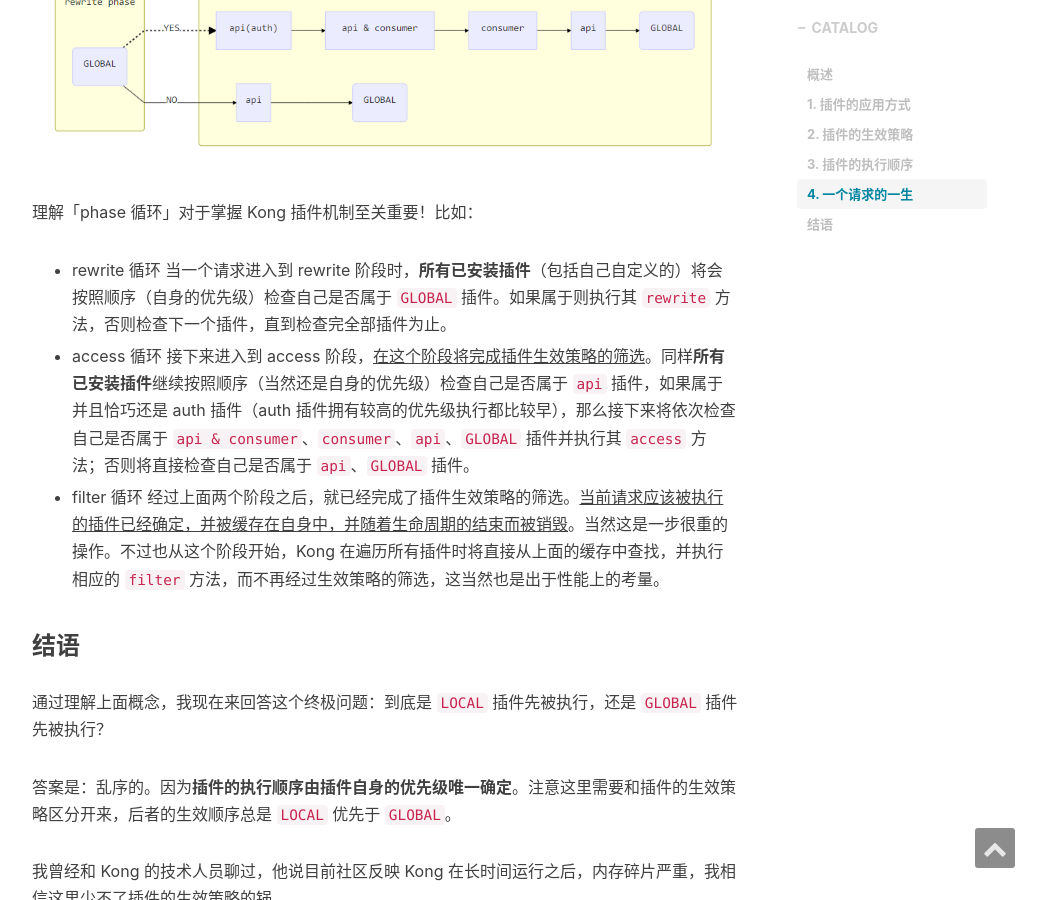
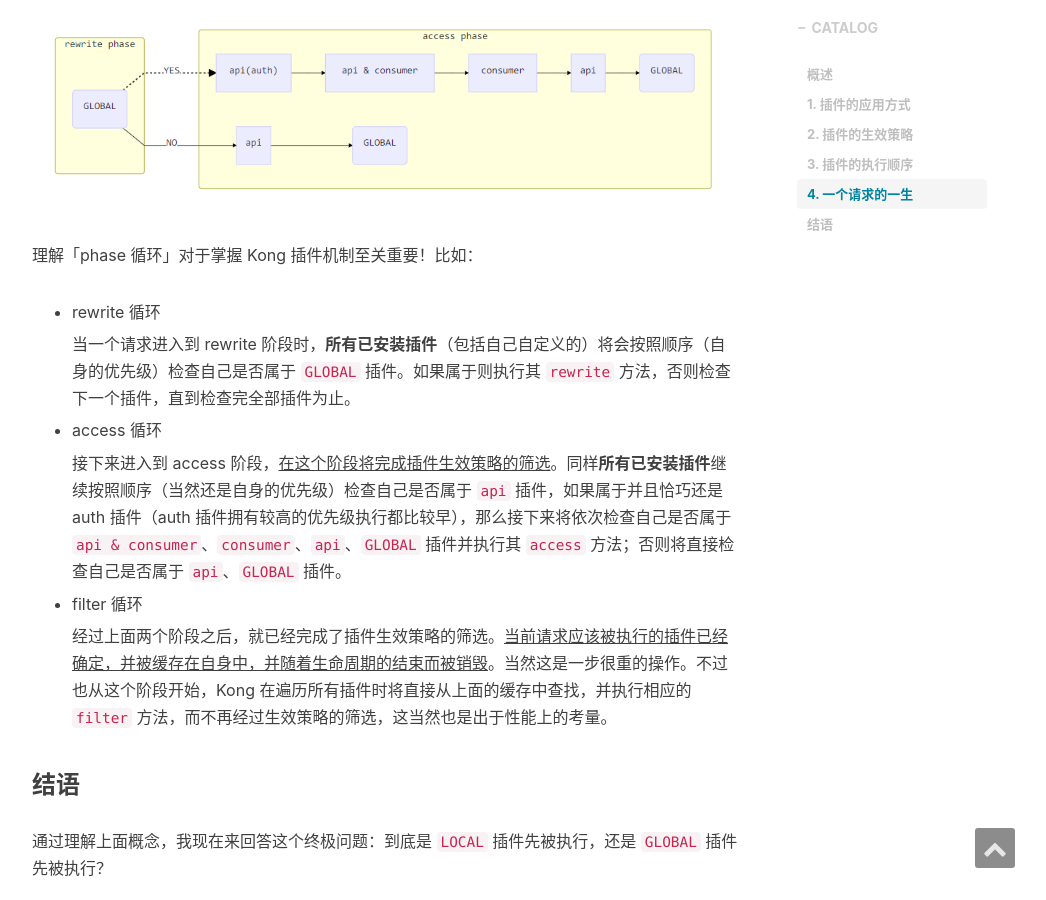
Before and after one commit to ms2008/ms2008.github.io, a Jekyll site: the page built from _posts/2018-05-14-kong-plugin-load.md, in a window 1280 px wide and 900 px high, scrolled down 3120 px. Shown: the whole window, without its empty margins (233-1279 px from the left). Built offline with Jekyll 4.4.1, drawn with Linux system fonts in a browser that asks for light colours; nearby versions of some CDN libraries; comment, search, counter and statistics services are not loaded.

Commit message:
fix wrap issue

````diff
--- a/_posts/2018-05-14-kong-plugin-load.md
+++ b/_posts/2018-05-14-kong-plugin-load.md
@@ -1,7 +1,7 @@
 ---
 layout:     post
 title:      Kong 插件加载机制概述
-subtitle:   "以请求的视角回顾自己的一生"
+subtitle:   以请求的视角回顾自己的一生
 date:       2018-05-14
 author:     ms2008
 header-img: img/post-bg-kongtribuitor-shirt.png
@@ -28,12 +28,14 @@
 Kong 按照插件的不同应用方式，大致可以分为**两大类四小类**：
 
 - 全局插件 → `GLOBAL`
+
   既不独自应用于 API，又不独自应用于 Consumer 的插件，而是应用于所有 API 和 Consumer 的插件。
 
 - 局部插件 → `LOCAL`
   - 应用于 API 的插件
     1. 仅仅应用于 API 的插件 → `api`
     2. 应用于 API 且指定 Consumer 的插件 → `api & consumer`
+
        特定用户且特定 API 需要执行的插件。这个貌似不太好理解，我这里来举个例子：
        ```
        假设现在有两个 API: /foo, /bar; 两个 Consumer: c1, c2
@@ -78,12 +80,15 @@
 理解「phase 循环」对于掌握 Kong 插件机制至关重要！比如：
 
 - rewrite 循环
+
   当一个请求进入到 rewrite 阶段时，**所有已安装插件**（包括自己自定义的）将会按照顺序（自身的优先级）检查自己是否属于 `GLOBAL` 插件。如果属于则执行其 `rewrite` 方法，否则检查下一个插件，直到检查完全部插件为止。
 
 - access 循环
+
   接下来进入到 access 阶段，<u>在这个阶段将完成插件生效策略的筛选</u>。同样**所有已安装插件**继续按照顺序（当然还是自身的优先级）检查自己是否属于 `api` 插件，如果属于并且恰巧还是 auth 插件（auth 插件拥有较高的优先级执行都比较早），那么接下来将依次检查自己是否属于 `api & consumer`、`consumer`、`api`、`GLOBAL` 插件并执行其 `access` 方法；否则将直接检查自己是否属于 `api`、`GLOBAL` 插件。
 
 - filter 循环
+
   经过上面两个阶段之后，就已经完成了插件生效策略的筛选。<u>当前请求应该被执行的插件已经确定，并被缓存在自身中，并随着生命周期的结束而被销毁</u>。当然这是一步很重的操作。不过也从这个阶段开始，Kong 在遍历所有插件时将直接从上面的缓存中查找，并执行相应的 `filter` 方法，而不再经过生效策略的筛选，这当然也是出于性能上的考量。
 
 ### 结语
````
